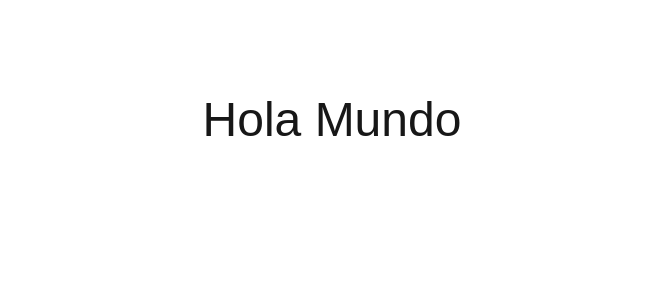
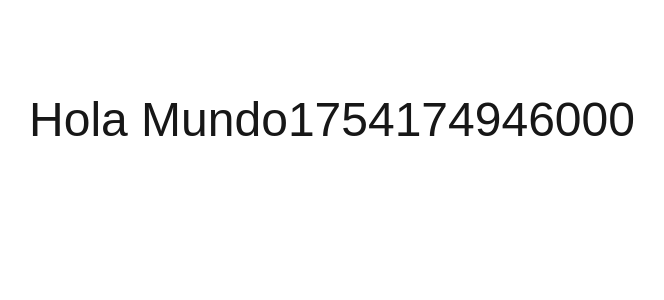
Before and after one commit to jhonnycgarcia/next-first-steps-fh, a Next.js app: page / in a window 1280 px wide. Shown: the top 300 px of the page, without its empty margins (308-972 px from the left). Built offline with nearby package versions, Linux system fonts and the light colour scheme.

Commit message:
Rutas adicionales

```diff
--- /dev/null
+++ b/app/about/page.tsx
@@ -0,0 +1,7 @@
+export default function AboutPage() {
+  return (
+    <>
+        <span className="text-5xl">AboutPage</span>
+    </>
+  );
+}
--- /dev/null
+++ b/app/contact/page.tsx
@@ -0,0 +1,7 @@
+export default function ContactPage() {
+  return (
+    <>
+        <span className="text-5xl">ContactPage</span>
+    </>
+  );
+}
--- a/app/layout.tsx
+++ b/app/layout.tsx
@@ -14,8 +14,8 @@ const geistMono = localFont({
 });
 
 export const metadata: Metadata = {
-  title: "Create Next App",
-  description: "Generated by create next app",
+  title: "Smil8 Home Page",
+  description: "Generated with love by Smil8",
 };
 
 export default function RootLayout({
--- a/app/page.tsx
+++ b/app/page.tsx
@@ -1,7 +1,10 @@
 export default function Home() {
   return (
     <main className="flex flex-col items-center p-24">
-      <span className="text-5xl">Hola Mundo</span>
+      <span className="text-5xl">
+        Hola Mundo
+        { new Date().getTime() }
+      </span>
     </main>
   );
 }
--- /dev/null
+++ b/app/pricing/page.tsx
@@ -0,0 +1,7 @@
+export default function PricingPage() {
+  return (
+    <>
+        <span className="text-5xl">PrincingPage</span>
+    </>
+  );
+}
```
